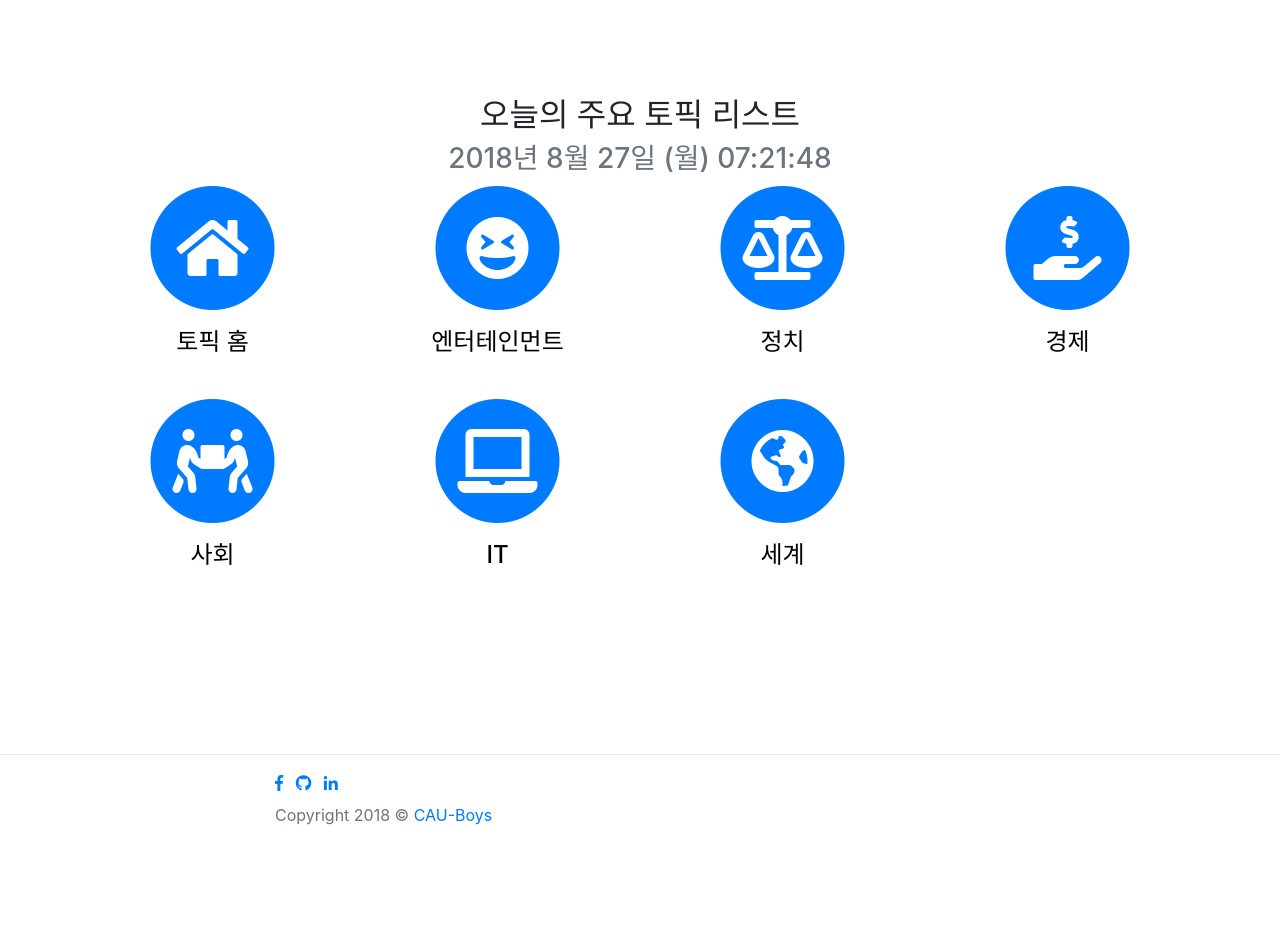
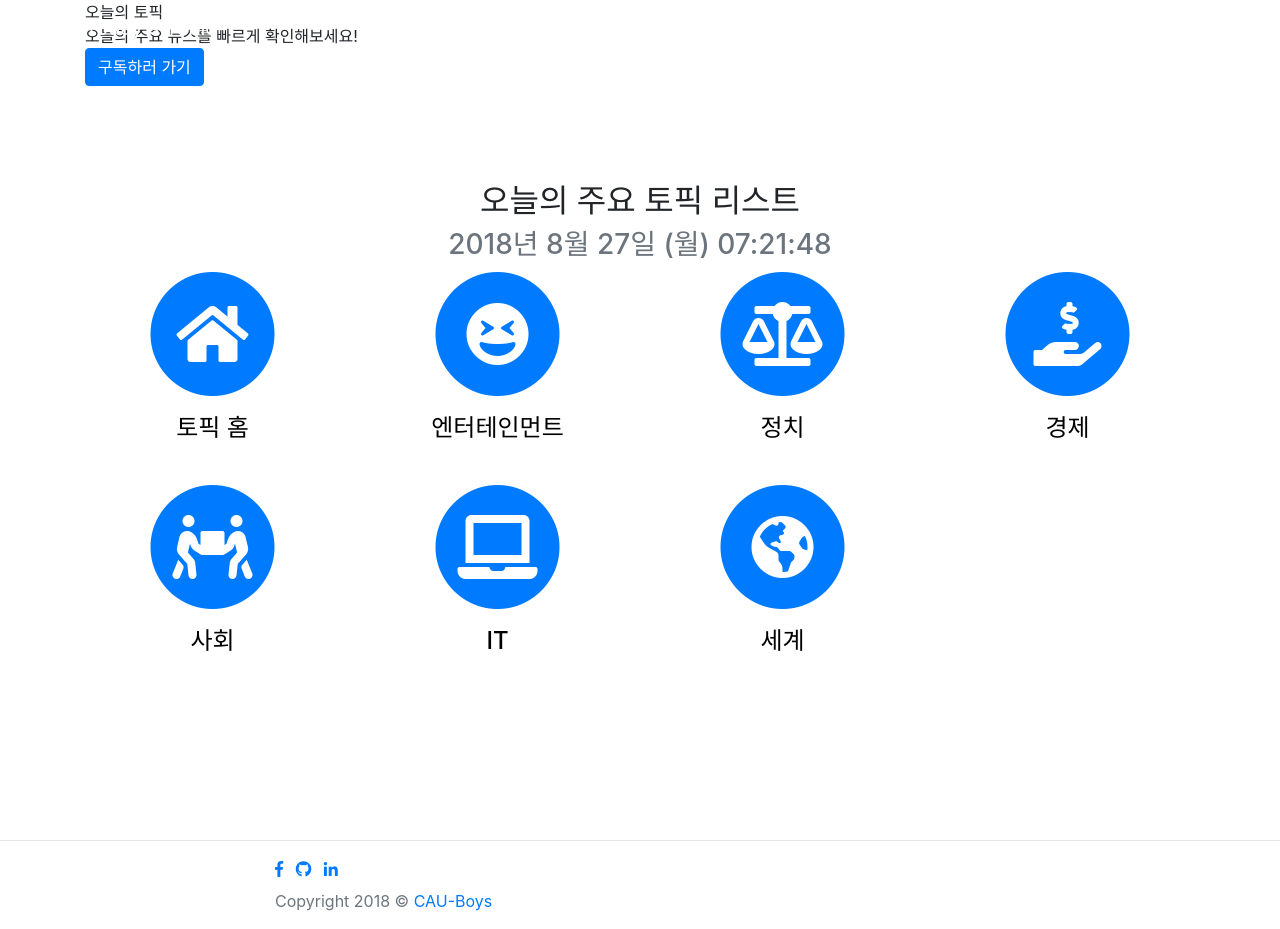
Before and after one commit to cau-boys/today_topic, a Django app: template today_topic/today_topic/templates/today_topic/index.html in a window 1280 px wide. Before the commit the page ends 825 px from the top, so only its background shows below. Run offline with Django 3.2, Linux system fonts and the light colour scheme; the template is opened without the code that fills it, so the values that code supplies are empty; some libraries are stand-ins or nearby versions; some web fonts are replaced.

Commit message:
web/header 구현

```diff
--- a/today_topic/today_topic/templates/today_topic/index.html
+++ b/today_topic/today_topic/templates/today_topic/index.html
@@ -4,6 +4,19 @@
     {{ block.super }}
     {% load staticfiles %}
     <link rel="stylesheet" type="text/css" href="{% static "css/index_style.css" %}">
+{% endblock %}
+
+{% block header %}
+    <!-- Header -->
+    <header class="masthead">
+        <div class="container">
+            <div class="intro-text">
+                <div class="intro-heading text-uppercase">오늘의 토픽</div>
+                <div class="intro-lead-in">오늘의 주요 뉴스를 빠르게 확인해보세요!</div>
+                <a class="btn btn-primary btn-xl text-uppercase js-scroll-trigger" href="#services">구독하러 가기</a>
+            </div>
+        </div>
+    </header><!-- /Header -->
 {% endblock %}
 
 {% block contents %}
```
Also changed, not shown: today_topic/static/img/header-bg.jpg (added).
